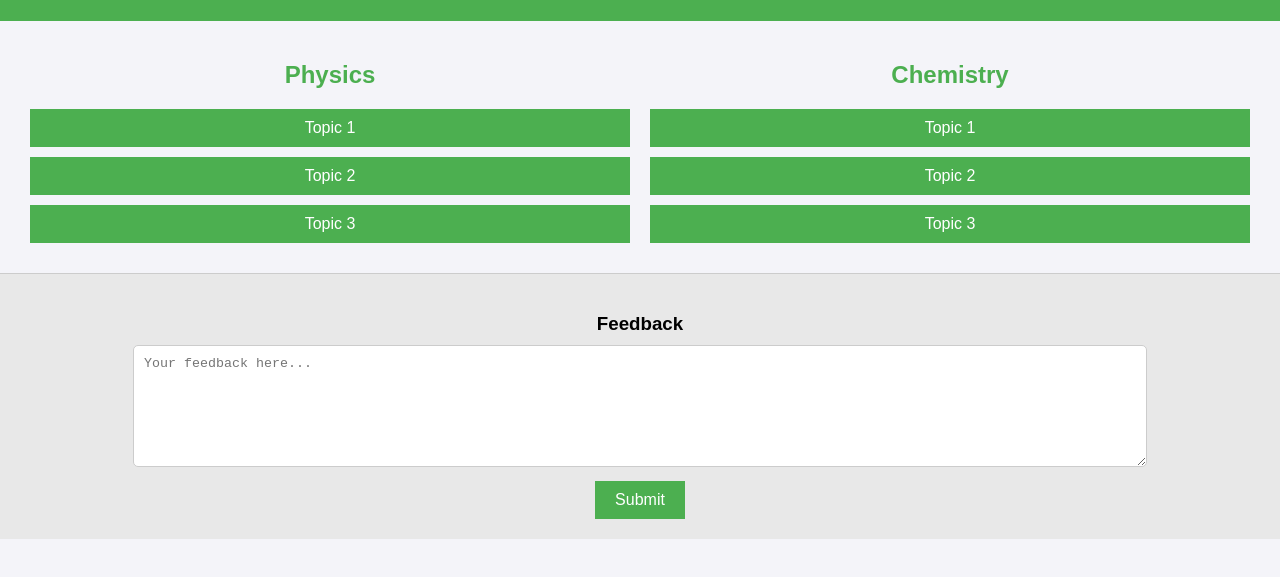
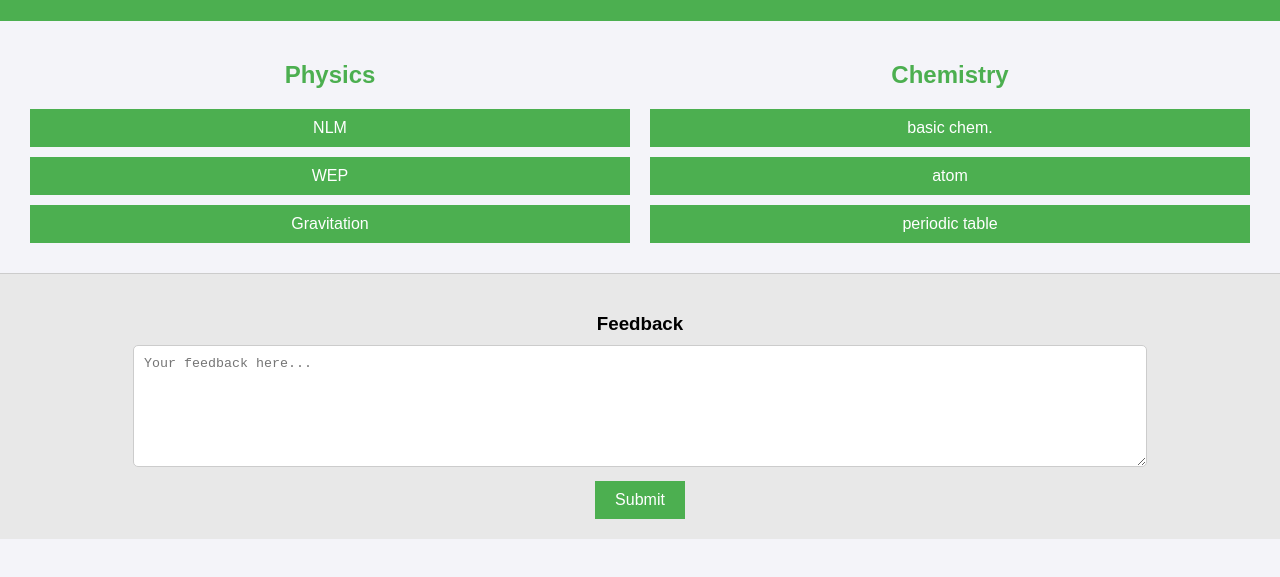
Before and after one commit to HRcoder7/Short-notes, a plain HTML site: page index.html in a window 1280 px wide. Shown: the part 99-676 px from the top of the page. Drawn offline with Linux system fonts and the light colour scheme.

Commit message:
Update index.html

```diff
--- a/index.html
+++ b/index.html
@@ -111,17 +111,17 @@
     <div class="section">
         <h2>Physics</h2>
         <div class="topics">
-            <button onclick="showImage('123.jpg')">Topic 1</button>
-            <button onclick="showImage('physics2.jpg')">Topic 2</button>
-            <button onclick="showImage('physics3.jpg')">Topic 3</button>
+            <button onclick="showImage('nlm.jpg')">NLM</button>
+            <button onclick="showImage('wep.jpg')">WEP</button>
+            <button onclick="showImage('gravitation.jpg')">Gravitation</button>
         </div>
     </div>
     <div class="section">
         <h2>Chemistry</h2>
         <div class="topics">
-            <button onclick="showImage('chemistry1.jpg')">Topic 1</button>
-            <button onclick="showImage('chemistry2.jpg')">Topic 2</button>
-            <button onclick="showImage('chemistry3.jpg')">Topic 3</button>
+            <button onclick="showImage('basic.jpg')">basic chem.</button>
+            <button onclick="showImage('atom.jpg')">atom</button>
+            <button onclick="showImage('periodic table.jpg')">periodic table</button>
         </div>
     </div>
 </div>
```
